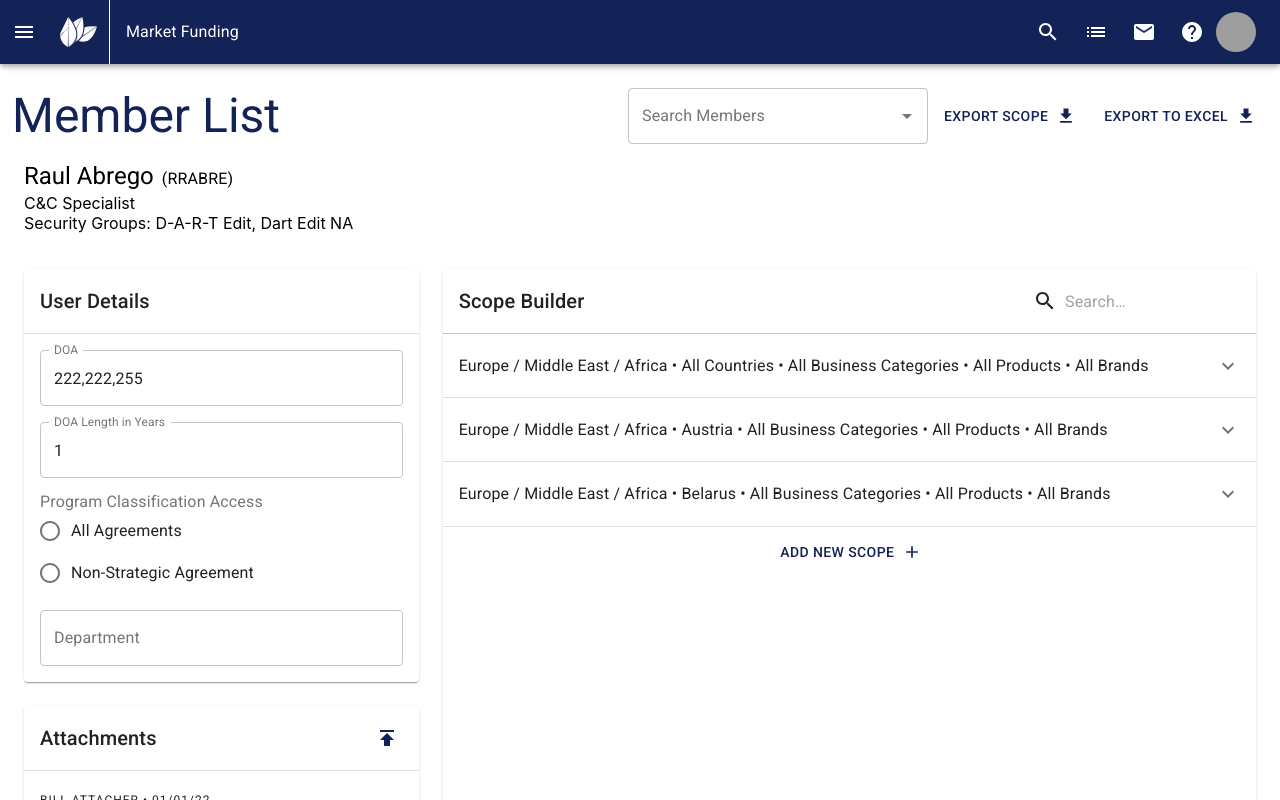
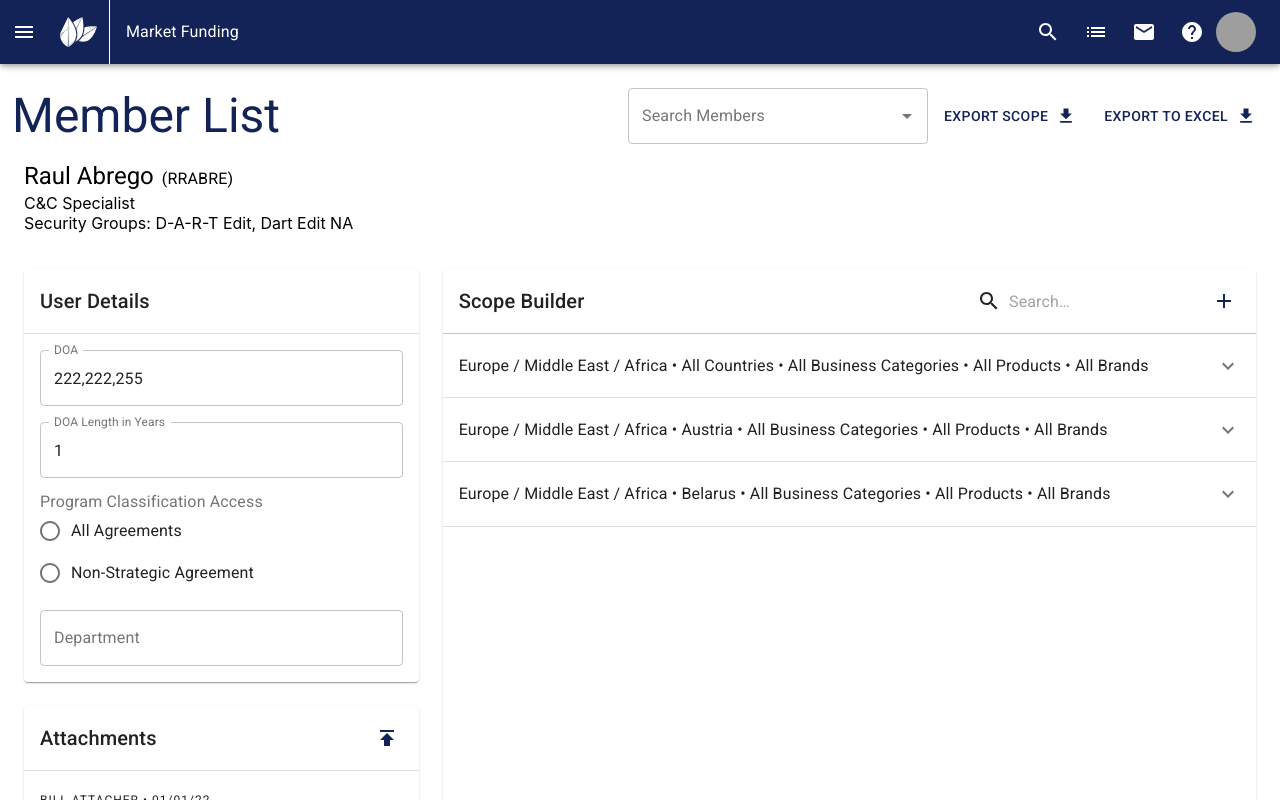
Before and after one commit to stephen-salyer/testingDART, a React (Create React App) app: page /member-list in a window 1280 px wide. Shown: the top 800 px of the page. Built offline with nearby package versions, Linux system fonts and the light colour scheme; grey boxes are pictures that could not be loaded; the HTML template or start-up script is replaced by a standard one.

Commit message:
Members List Scopes Button Change

```diff
--- a/src/Components/MemberList.js
+++ b/src/Components/MemberList.js
@@ -459,7 +459,17 @@ const MemberList = () => {
                     title="Scope Builder"
                   ></CardHeader>
                   <div className={classes.toolBarEnd}>
-                    <SearchBar />
+                    <Box
+                      display="flex"
+                      justifyContent="space-between"
+                      alignItems="center"
+                      pr={1}
+                    >
+                      <SearchBar />
+                      <IconButton color="primary" style={{height: '48px'}}>
+                        <AddIcon />
+                      </IconButton>
+                    </Box>
                   </div>
                 </Toolbar>
                 <Divider />
@@ -508,11 +518,7 @@ const MemberList = () => {
                     <Divider />
                   </ExpansionPanel>
                 ))}
-                <Box pt={1} pb={1} display="flex" justifyContent="center">
-                  <Button color="primary" endIcon={<AddIcon />}>
-                    Add New scope
-                  </Button>
-                </Box>
+                <Box pt={1} pb={1} display="flex" justifyContent="center"></Box>
               </Card>
             </Grid>
           </Grid>
```
